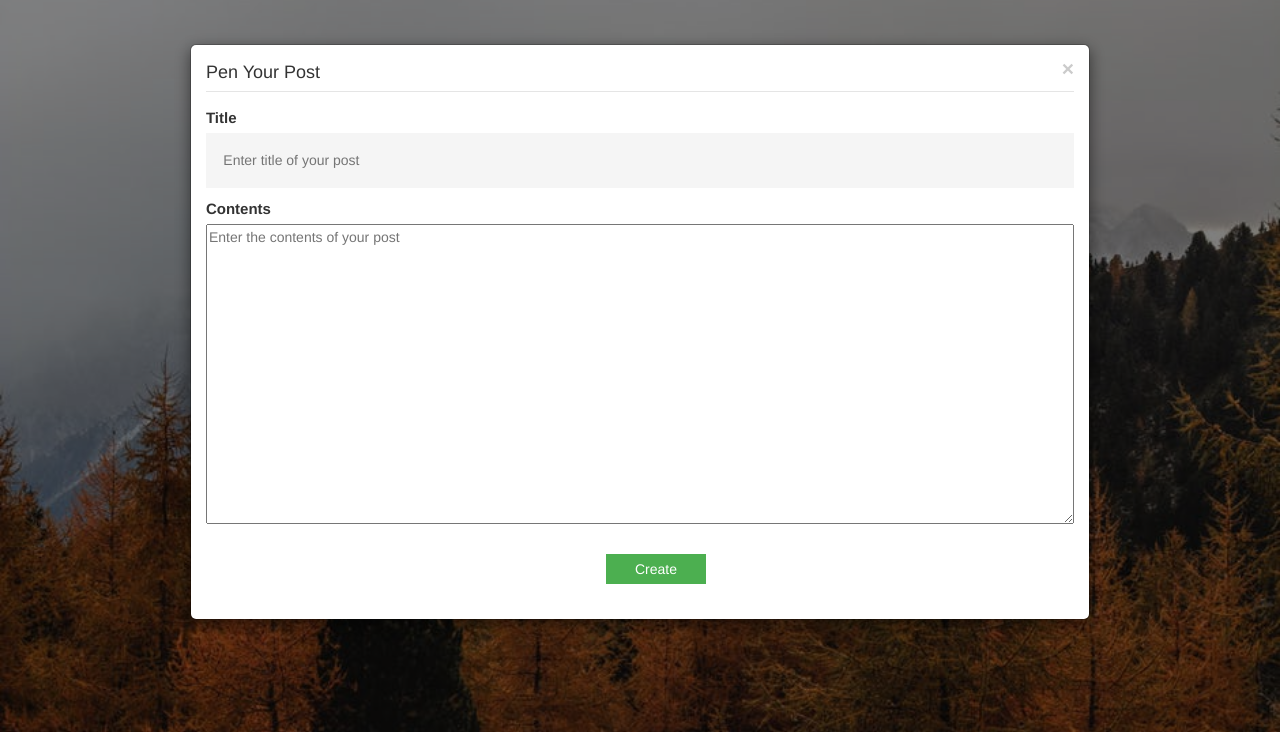
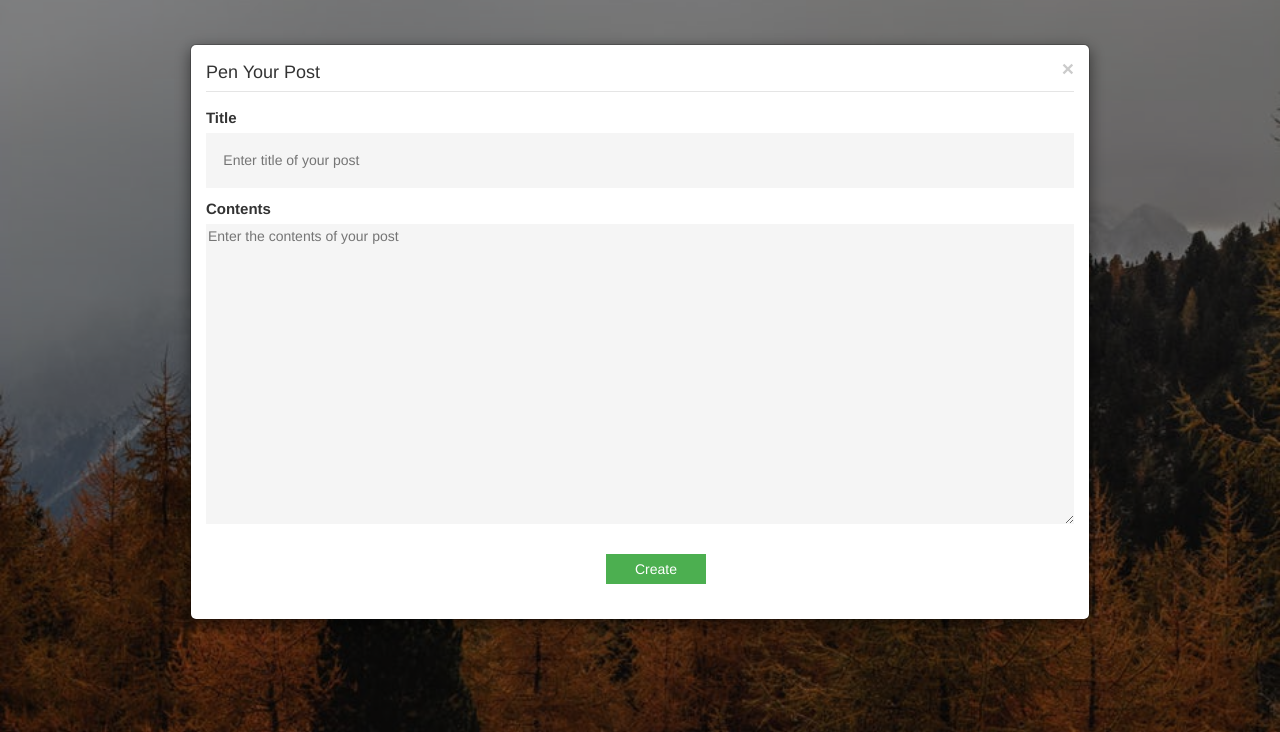
Before and after one commit to mightbeshreya/ScribblerProject, a plain HTML site: page index.html in a window 1280 px wide. Both pictures are taken after a click on the button "Create Post". Shown: the part 68-800 px from the top of the page. Drawn offline with nearby package versions, Linux system fonts and the light colour scheme; a web font is replaced by a local one.

Commit message:
Committing minor bug fixes

```diff
--- a/index.html
+++ b/index.html
@@ -9,7 +9,7 @@
     <link rel="stylesheet" href="./styles/index.css">
     <link rel="stylesheet" href="./styles/common.css">
     <link rel="stylesheet" href="https://maxcdn.bootstrapcdn.com/bootstrap/3.4.1/css/bootstrap.min.css">
-
+    <title>Home Page</title>
 </head>
 
 <body>
--- a/styles/index.css
+++ b/styles/index.css
@@ -32,6 +32,8 @@ body {
 
 textarea{
     height: 300px;
+    border:none;
+    background-color: #F5F5F5;
 }
 
 .CreateSubmit{
```
Also changed, not shown: html/post.html (+1 -0 lines), html/postslist.html (+1 -0 lines).
